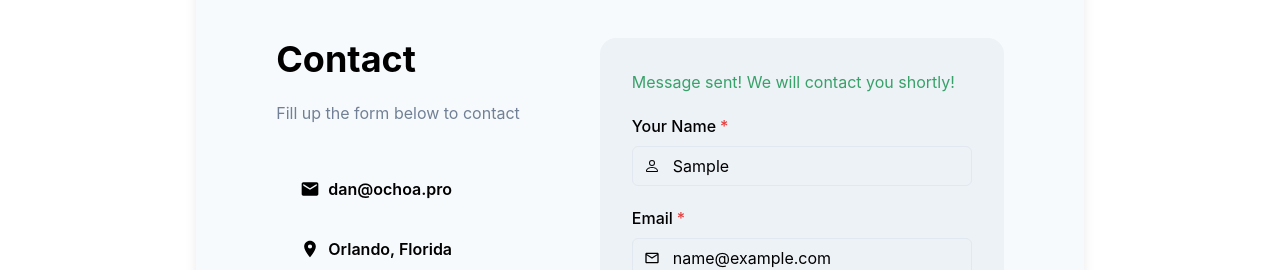
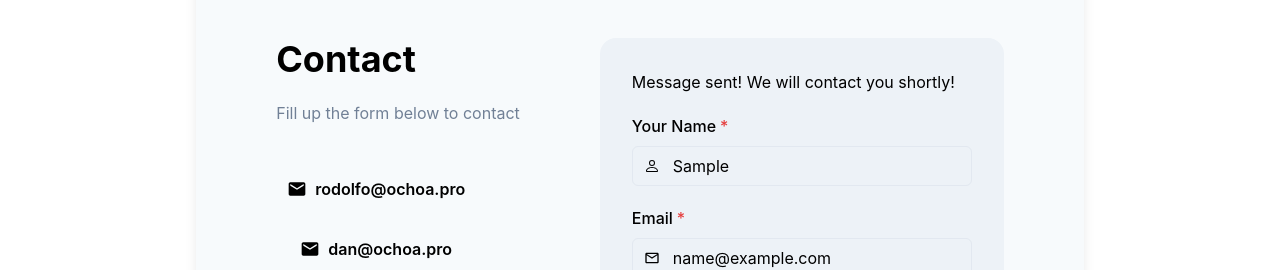
Before and after one commit to halfnineus/halfnine-com-chakra, a Next.js app: page /contact in a window 1280 px wide. Both pictures are taken after typing "Sample", "name@example.com", "Sample" into the empty fields and a click on the button "Send Message". Shown: the part 146-416 px from the top of the page. Built offline with nearby package versions, Linux system fonts and the light colour scheme; no server answers.

Commit message:
Update index.tsx

```diff
--- a/pages/contact/index.tsx
+++ b/pages/contact/index.tsx
@@ -105,6 +105,21 @@ const INDEX = () => {
                                                         </Button>
                                                     </Link>
                                                 </NextLink> */}
+                                                <NextLink href={'mailto:rodolfo@ochoa.pro'} passHref>
+                                                    <Link>
+                                                        <Button
+                                                            size="md"
+                                                            height="48px"
+                                                            width="200px"
+                                                            variant="ghost"
+                                                            color={useColorModeValue('black', 'white')}
+                                                            _hover={{ border: '2px solid #1C6FEB' }}
+                                                            leftIcon={<MdEmail color={useColorModeValue('black', 'white')} size="20px" />}
+                                                        >
+                                                            rodolfo@ochoa.pro
+                                                        </Button>
+                                                    </Link>
+                                                </NextLink>
                                                 <NextLink href={'mailto:dan@ochoa.pro'} passHref>
                                                     <Link>
                                                         <Button
@@ -146,12 +161,12 @@ const INDEX = () => {
                                                 <VStack spacing={5}>
                                                     {submittedmsg === true && (
                                                         <FormControl isRequired >
-                                                            <Text pointerEvents="none" color={useColorModeValue('green.500', 'green.200')} >Message sent! We will contact you shortly!</Text>
+                                                            <Text pointerEvents="none" colorScheme={'green'} >Message sent! We will contact you shortly!</Text>
                                                         </FormControl>
                                                     )}
                                                     {errormsg === true && (
                                                         <FormControl isRequired >
-                                                            <Text pointerEvents="none" color={useColorModeValue('red.500', 'red.200')} >Something went wrong while submitting the form, please try again later.</Text>
+                                                            <Text pointerEvents="none" colorScheme={'red'} >Something went wrong while submitting the form, please try again later.</Text>
                                                         </FormControl>
                                                     )}
                                                     <FormControl isRequired >
```
